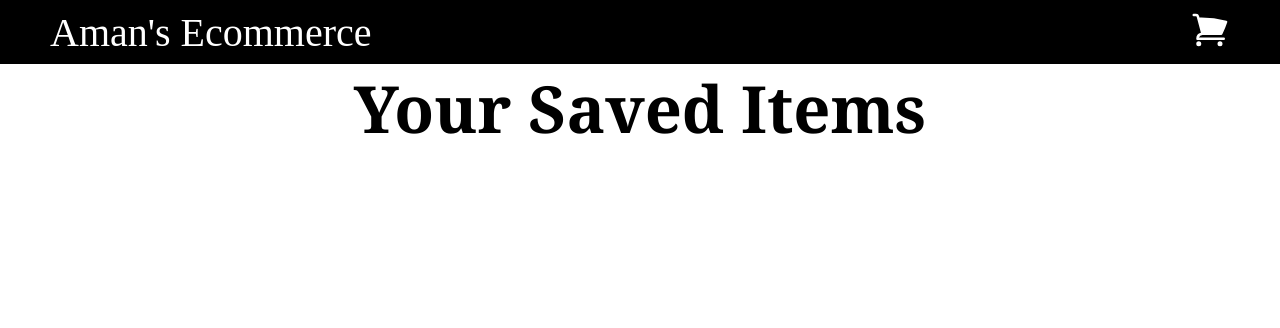
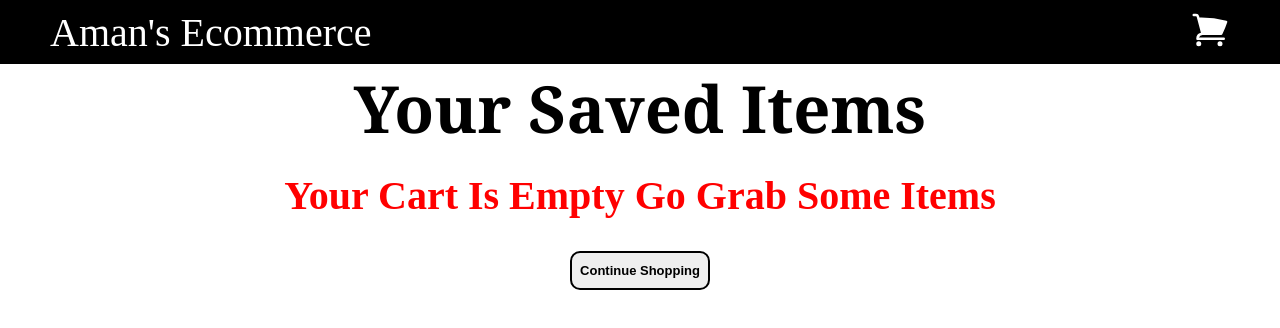
Before and after one commit to Aman-Manwani/E-Commerce, a React (Create React App) app: page /cart in a window 1280 px wide. Shown: the top 328 px of the page. Built offline with nearby package versions, Linux system fonts and the light colour scheme.

Commit message:
added checkout

```diff
--- a/src/components/cart/Cart.css
+++ b/src/components/cart/Cart.css
@@ -4,3 +4,45 @@
     text-align: center;
     font-family: Georgia, 'Times New Roman', Times, serif;
 }
+
+.cart_items{
+    display: flex;
+    justify-content: center;
+    align-items: center;
+}
+
+.subtotal{
+    font-size:40px;
+    text-align: center;
+    margin-top: 20px;
+    font-weight: 700;
+}
+
+.empty_cart_head{
+    font-size:40px;
+    text-align: center;
+    margin-top: 20px;
+    font-weight: 700;
+    color: red;
+}
+
+.empty_cart{
+    display: flex;
+    gap: 2rem;
+    flex-direction: column;
+    align-items: center;
+    justify-content: center;
+}
+
+.payment{
+    width: 30%;
+    display: flex;
+    justify-content: space-between;
+    margin-top: 30px;
+}
+
+.checkout{
+    display: flex;
+    align-items: center;
+    flex-direction: column;
+}
--- a/src/components/cart/Cart.jsx
+++ b/src/components/cart/Cart.jsx
@@ -3,9 +3,11 @@ import {PRODUCTS} from '../../products/products'
 import {ShopContext} from '../../context/ShopContext'
 import CartProduct from '../cartItem/CartProduct'
 import './Cart.css'
+import { Link } from 'react-router-dom'
 
 const Cart = () => {
-  const { cart } = useContext(ShopContext);
+  const { cart,getTotalCartAmount } = useContext(ShopContext);
+  const TotalAmount = getTotalCartAmount();
   return (
     <div className='cart'>
       <div className='cart_head'>
@@ -20,6 +22,22 @@ const Cart = () => {
             })
         }
       </div>
+        {
+          TotalAmount>0 ?
+          <div className='checkout'>
+            <p className='subtotal'>
+              SubTotal : ${TotalAmount}
+            </p>
+            <div className='payment'>
+              <Link to='/'><button className='btn continue_shop'>Continue Shopping</button></Link>
+              <button className='btn checkout_btn'>Payment</button>
+            </div>
+          </div> :
+          <div className='empty_cart'>
+            <p className='empty_cart_head'>Your Cart Is Empty Go Grab Some Items</p>
+            <Link to='/'><button className='btn'>Continue Shopping</button></Link>
+          </div>
+        }
     </div>
   )
 }
--- a/src/components/cartItem/CartProduct.css
+++ b/src/components/cartItem/CartProduct.css
@@ -5,6 +5,9 @@
     width: 50%;
     margin-left: 2rem;
     margin-top: 20px;
+    box-shadow: 2px 2px 2px 2px black;
+    border-radius: 20px;
+    justify-content: space-between;
 }
 
 .cartitem_img{
--- a/src/components/cartItem/CartProduct.jsx
+++ b/src/components/cartItem/CartProduct.jsx
@@ -4,7 +4,8 @@ import { ShopContext } from '../../context/ShopContext';
 
 const CartProduct = (props) => {
   const {id,productName,price,productImage} = props.data;
-  const {cart,addToCart,removeFromCart} = useContext(ShopContext);
+  const {cart,addToCart,removeFromCart,updateCartByInput} = useContext(ShopContext);
+
   return (
     <div className='cart_item'>
       <img src={productImage} alt="Cartitem" className='cartitem_img' />
@@ -17,7 +18,7 @@ const CartProduct = (props) => {
         </p>
         <div className='inc_dec_div'>
           <button className='remove_btn add_rm_btn' onClick={() =>removeFromCart(id) }>-</button>
-          <input className='item_quantity' value={cart[id]}/>
+          <input className='item_quantity' value={cart[id]} onChange={(e) => updateCartByInput(Number(e.target.value),id)}/>
           <button className='remove_btn add_rm_btn' onClick={()=> addToCart(id)}>+</button>
         </div>
       </div>
--- a/src/context/ShopContext.jsx
+++ b/src/context/ShopContext.jsx
@@ -10,17 +10,33 @@ const getDefaultCart = () =>{
   return cart;
 }
 
+
 const ShopContextProvider = (props) => {
   const [cart,setCart] = useState(getDefaultCart());
   const addToCart = (itemId) => {
     setCart((prev) => ({...prev,[itemId]:prev[itemId]+1}))
   }
 
+  const getTotalCartAmount = () => {
+    let totalAmount = 0;
+    for(const item in cart){
+      if(cart[item]>0){
+        let itemInfo = PRODUCTS.find(product => product.id === Number(item))
+        totalAmount += (cart[item]*itemInfo.price);
+      }
+    }
+    return totalAmount;
+  }
+
   const removeFromCart = (itemId) => {
     setCart((prev) => ({...prev,[itemId]:prev[itemId]-1}))
   }
 
-  const contextValue = {cart,addToCart,removeFromCart};
+  const updateCartByInput = (newVal, itemid) => {
+    setCart((prev) => ({...prev,[itemid]:newVal}));
+  }
+
+  const contextValue = {cart,addToCart,removeFromCart,updateCartByInput,getTotalCartAmount};
 
 
   return  <ShopContext.Provider value={contextValue}>{props.children}</ShopContext.Provider>;
```
